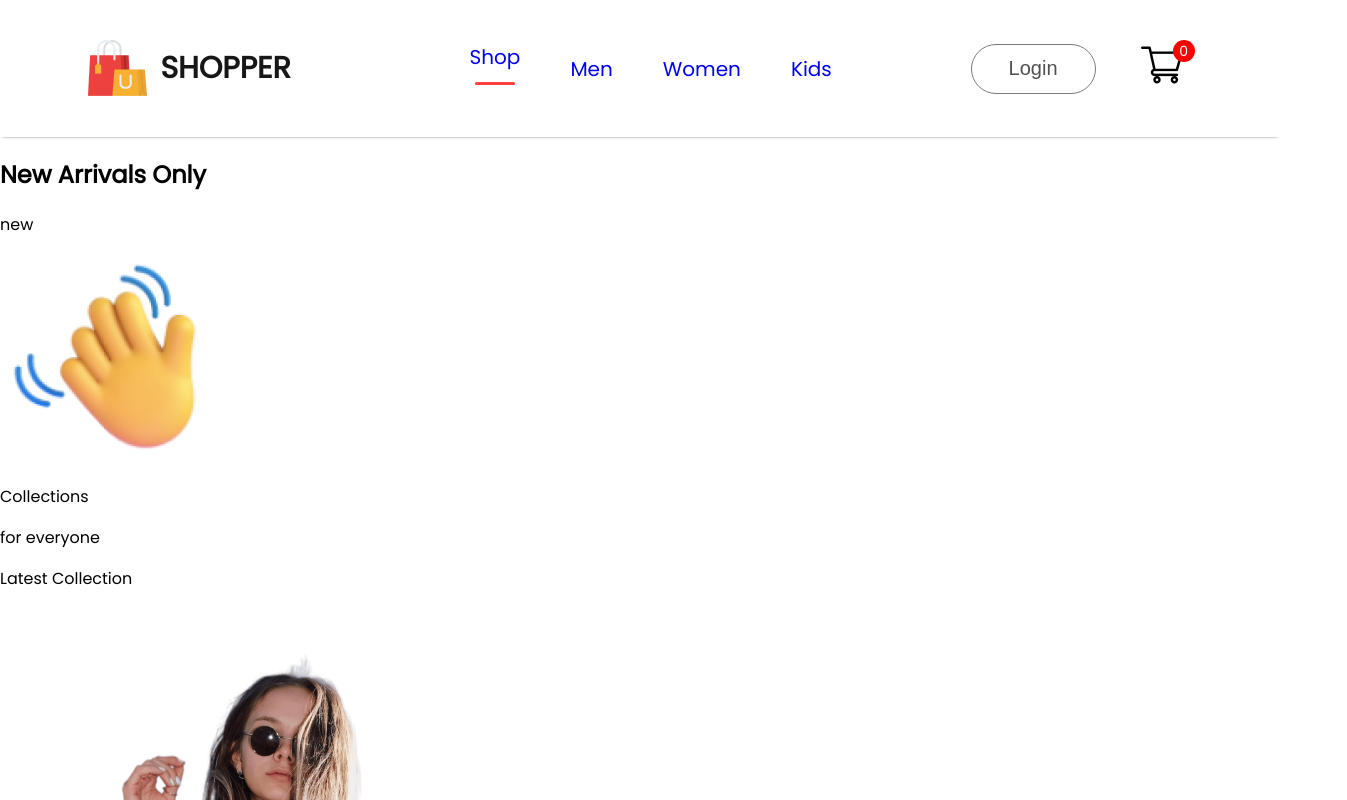
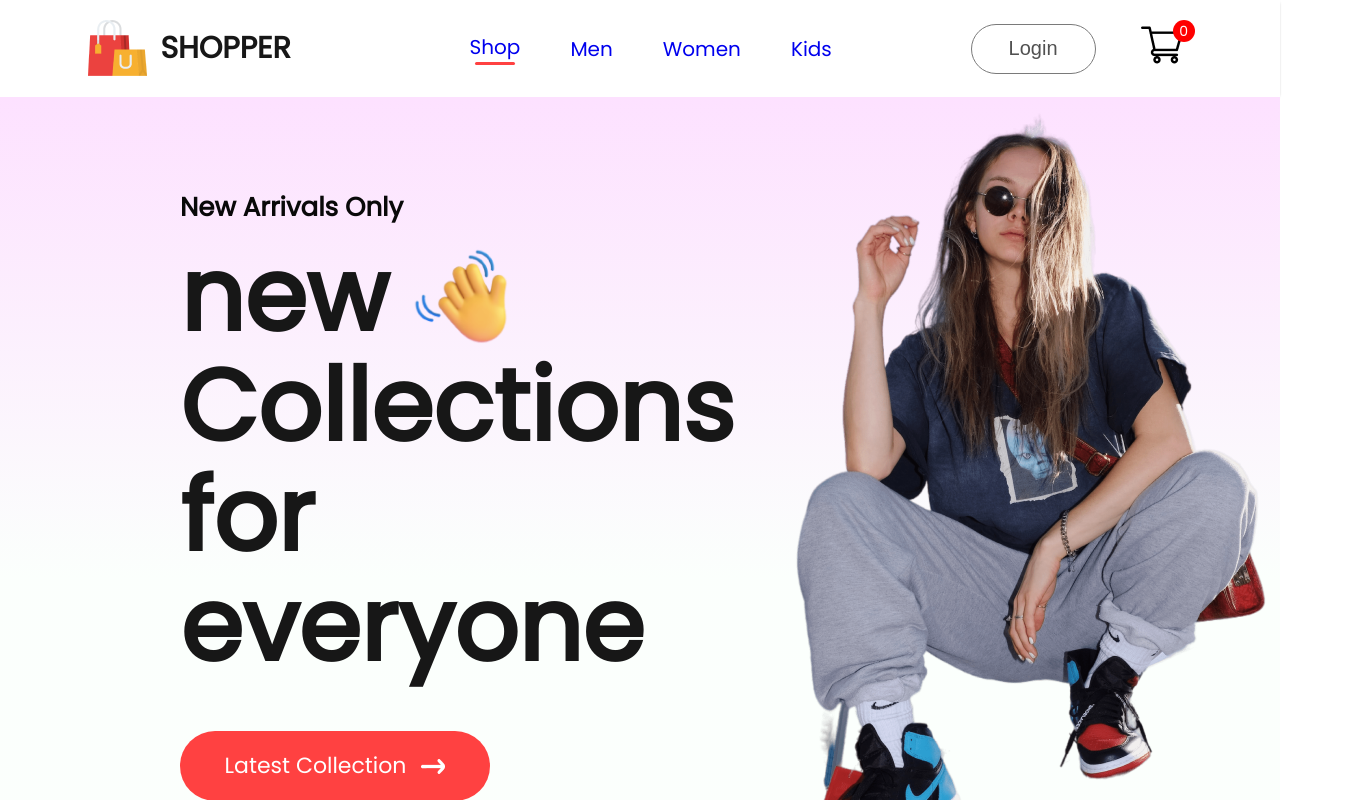
Before and after one commit to albinaasllanaj/frontend-E-commerce-react, a React (Create React App) app: page / in a window 1280 px wide. Shown: the top 800 px of the page, 1347 px wide, since content can reach past the window. Built offline with nearby package versions, Linux system fonts and the light colour scheme.

Commit message:
Styled the hero section

```diff
--- a/src/Components/Hero/Hero.css
+++ b/src/Components/Hero/Hero.css
@@ -1,3 +1,60 @@
 .hero {
     height: 100vh;
+    background: linear-gradient(180deg, #fde1ff, #e1ffea22 60%);
+    display: flex;
 }
+
+.hero-left {
+    flex: 1;
+    display: flex;
+    flex-direction: column;
+    justify-content: center;
+    gap: 20px;
+    padding-left: 180px;
+    line-height: 1.1;
+}
+
+.hero-left h2 {
+    color: #090909;
+    font-size: 26px;
+    font-weight: 600;
+}
+
+.hero-left  p {
+    color: #171717;
+    font-size: 100px;
+    font-weight: 700;
+
+}
+
+.hero-hand-icon {
+    display: flex;
+    align-items: center;
+    gap: 20px;
+}
+
+.hero-hand-icon img {
+    width: 105px;
+}
+
+.hero-latest-btn {
+    display: flex;
+    justify-content: center;
+    align-items: center;
+    gap: 15px;
+    background: #ff4141;
+    width: 310px;
+    height: 70px;
+    border-radius: 75px;
+    margin-top: 30px;
+    color: white;
+    font-size: 22px;
+    font-weight: 500;
+}
+
+.hero-right {
+    display: flex;
+    flex: 1;
+    align-items: center;
+    justify-content: center;
+}
--- a/src/Components/Hero/Hero.jsx
+++ b/src/Components/Hero/Hero.jsx
@@ -10,7 +10,7 @@
         <div className="hero-left">
             <h2>New Arrivals Only</h2>
             <div>
-                <div className="hand-hand-icon">
+                <div className="hero-hand-icon">
                 <p>new</p>
                 <img src={hand_icon} alt="" />
             </div>
--- a/src/index.css
+++ b/src/index.css
@@ -1,3 +1,7 @@
+*{
+  margin: 0;
+}
+
 body {
   margin: 0;
   font-family: -apple-system, BlinkMacSystemFont, 'Segoe UI', 'Roboto', 'Oxygen',
```
